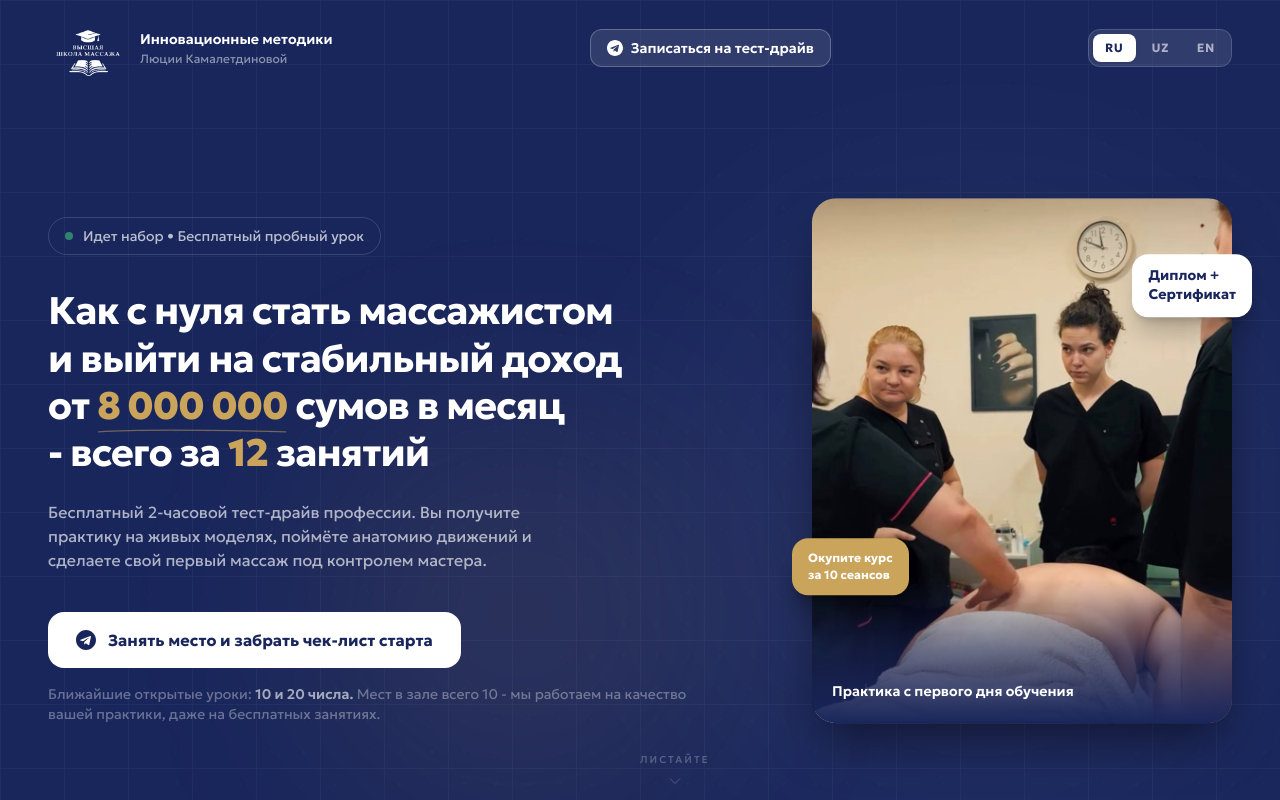
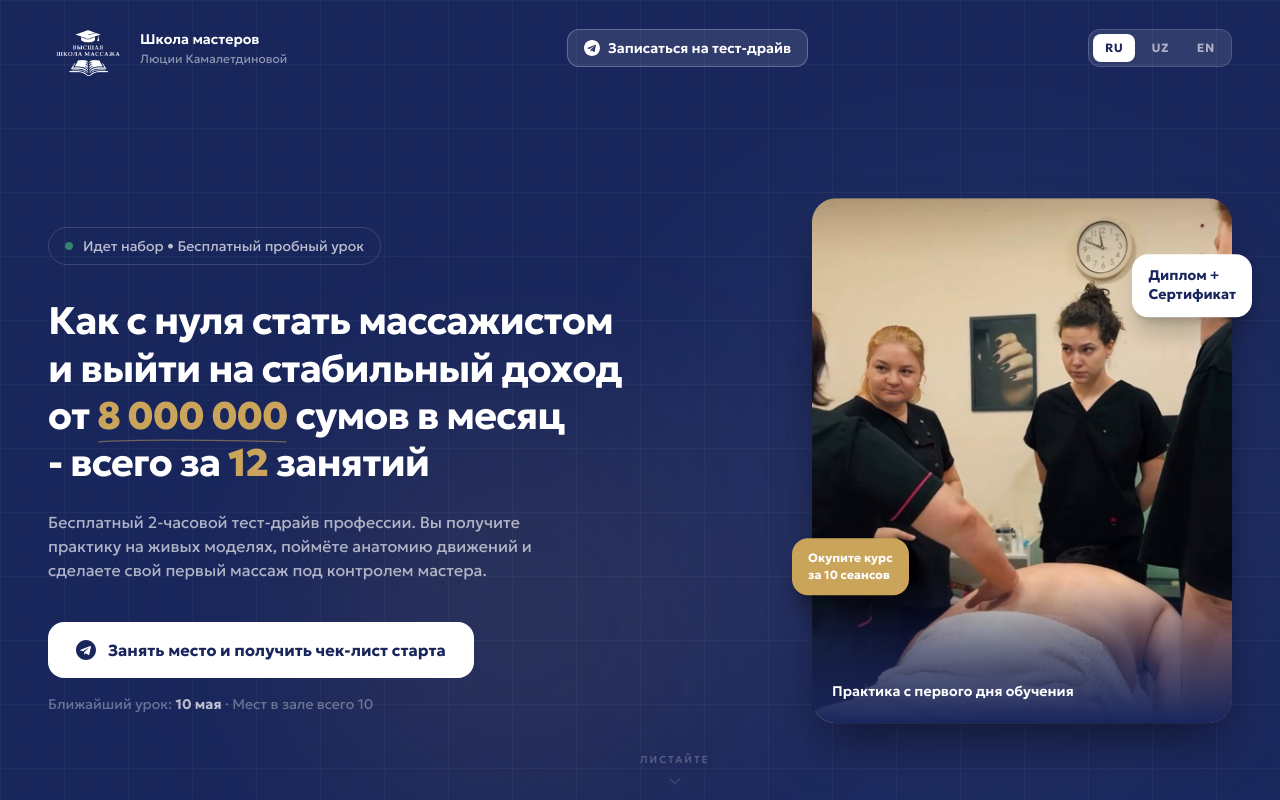
Before and after one commit to daolongfupro-prog/school-site2, a React (Vite) app: page / in a window 1280 px wide. Shown: the top 800 px of the page. Built offline with nearby package versions, Linux system fonts and the light colour scheme.

Commit message:
Динамические даты уроков, инициалы в отзывах, выделение сумм, 6 мест, кнопки унифицированы

```diff
--- a/src/components/FinalCTA.jsx
+++ b/src/components/FinalCTA.jsx
@@ -1,6 +1,7 @@
 import { useRef } from 'react'
 import { motion, useInView } from 'framer-motion'
 import { useLanguage } from '../context/LanguageContext'
+import { getNextLessonDate } from '../utils/lessonDate'
 
 const TG = 'https://t.me/YOUR_BOT_HERE'
 
@@ -38,7 +39,7 @@ export default function FinalCTA() {
             className="w-2.5 h-2.5 rounded-full bg-red-400"
           />
           <span className="text-white/80 text-sm font-medium">
-            {c.spots} <span className="text-white font-bold">{c.spotsNum}</span> {c.spotsRight}
+            {c.spots} <span className="text-white font-bold">{c.spotsNum}</span> · урок <span className="text-white font-bold">{getNextLessonDate()}</span>
           </span>
         </motion.div>
 
@@ -84,26 +85,6 @@ export default function FinalCTA() {
           </div>
         </motion.div>
 
-        {/* Schedule */}
-        <motion.div
-          initial={{ opacity: 0, y: 16 }}
-          animate={inView ? { opacity: 1, y: 0 } : {}}
-          transition={{ duration: 0.5, delay: 0.35 }}
-          className="flex flex-col sm:flex-row gap-3 justify-center mb-10"
-        >
-          {c.slots.map((slot) => (
-            <div
-              key={slot}
-              className="bg-white/8 border border-white/15 rounded-xl px-5 py-3 flex items-center gap-3"
-            >
-              <svg className="w-4 h-4 text-white/40" fill="none" stroke="currentColor" viewBox="0 0 24 24">
-                <path strokeLinecap="round" strokeLinejoin="round" strokeWidth={2} d="M8 7V3m8 4V3m-9 8h10M5 21h14a2 2 0 002-2V7a2 2 0 00-2-2H5a2 2 0 00-2 2v12a2 2 0 002 2z" />
-              </svg>
-              <span className="text-white/70 text-sm font-medium">{slot}</span>
-            </div>
-          ))}
-        </motion.div>
-
         {/* Main CTA */}
         <motion.div
           initial={{ opacity: 0, y: 20 }}
--- a/src/components/Hero.jsx
+++ b/src/components/Hero.jsx
@@ -1,5 +1,6 @@
 import { motion } from 'framer-motion'
 import { useLanguage } from '../context/LanguageContext'
+import { getNextLessonDate } from '../utils/lessonDate'
 
 const TG = 'https://t.me/YOUR_BOT_HERE'
 
@@ -110,7 +111,7 @@ export default function Hero() {
 
             <motion.p variants={fadeUp} className="text-white/35 text-sm mt-4">
               {h.spotsLeft}{' '}
-              <span className="text-white/60 font-semibold">{h.spots}</span>
+              <span className="text-white/70 font-bold">{getNextLessonDate()}</span>
               {' '}{h.spotsRight}
             </motion.p>
           </motion.div>
--- a/src/components/Results.jsx
+++ b/src/components/Results.jsx
@@ -3,6 +3,19 @@ import { motion, useInView } from 'framer-motion'
 import { useLanguage } from '../context/LanguageContext'
 
 const TG = 'https://t.me/YOUR_BOT_HERE'
+
+function HighlightMoney({ text }) {
+  const parts = text.split(/(\d[\d\s]*000\s+сум)/)
+  return (
+    <>
+      {parts.map((part, i) =>
+        /\d[\d\s]*000\s+сум/.test(part)
+          ? <strong key={i} style={{ color: '#c9a45a' }} className="font-black">{part}</strong>
+          : part
+      )}
+    </>
+  )
+}
 
 const icons = [
   <svg key="0" className="w-6 h-6" fill="none" stroke="currentColor" viewBox="0 0 24 24">
@@ -84,7 +97,7 @@ export default function Results() {
                 {item.title}
               </h3>
               <p className={`text-[15px] leading-relaxed relative z-10 ${item.highlight ? 'text-white/70' : 'text-gray-500'}`}>
-                {item.text}
+                {item.highlight ? <HighlightMoney text={item.text} /> : item.text}
               </p>
               {item.subtext && (
                 <p className={`mt-3 text-[14px] font-semibold leading-snug relative z-10 ${item.highlight ? 'text-white/90' : 'text-navy/75'}`}>
--- a/src/components/Testimonials.jsx
+++ b/src/components/Testimonials.jsx
@@ -2,8 +2,15 @@ import { useRef } from 'react'
 import { motion, useInView } from 'framer-motion'
 import { useLanguage } from '../context/LanguageContext'
 
+const AVATARS = [
+  { initials: 'Н',  bg: '#e9e0f5', color: '#6d3fa0' },
+  { initials: 'А',  bg: '#ddeeff', color: '#1a5fa8' },
+  { initials: 'НГ', bg: '#d4f0ee', color: '#1a7a70' },
+]
+
 function TestimonialCard({ item, index }) {
   const { t } = useLanguage()
+  const av = AVATARS[index] ?? AVATARS[0]
   return (
     <motion.div
       initial={{ opacity: 0, y: 30 }}
@@ -25,10 +32,11 @@ function TestimonialCard({ item, index }) {
       </div>
       <p className="text-gray-600 leading-relaxed text-[15px] mb-6 italic">«{item.text}»</p>
       <div className="flex items-center gap-3 pt-4 border-t border-gray-50">
-        <div className="w-10 h-10 rounded-full bg-navy/10 flex items-center justify-center flex-shrink-0">
-          <svg className="w-5 h-5 text-navy/40" fill="none" stroke="currentColor" viewBox="0 0 24 24">
-            <path strokeLinecap="round" strokeLinejoin="round" strokeWidth={1.5} d="M16 7a4 4 0 11-8 0 4 4 0 018 0zM12 14a7 7 0 00-7 7h14a7 7 0 00-7-7z" />
-          </svg>
+        <div
+          className="w-10 h-10 rounded-full flex items-center justify-center flex-shrink-0 text-sm font-bold"
+          style={{ background: av.bg, color: av.color }}
+        >
+          {av.initials}
         </div>
         <div>
           <p className="text-navy font-semibold text-sm">{item.name}</p>
--- a/src/translations.js
+++ b/src/translations.js
@@ -1,7 +1,7 @@
 const translations = {
   ru: {
     header: {
-      tagline1: 'Инновационные методики',
+      tagline1: 'Школа мастеров',
       tagline2: 'Люции Камалетдиновой',
       cta: 'Записаться на тест-драйв',
       ctaMobile: 'Записаться',
@@ -10,10 +10,9 @@ const translations = {
       badge: 'Идет набор • Бесплатный пробный урок',
       h1: ['Как с нуля стать массажистом', 'и выйти на стабильный доход', 'от 8 000 000 сумов в месяц', '- всего за 12 занятий'],
       sub: 'Бесплатный 2-часовой тест-драйв профессии. Вы получите практику на живых моделях, поймёте анатомию движений и сделаете свой первый массаж под контролем мастера.',
-      cta: 'Занять место и забрать чек-лист старта',
-      spotsLeft: 'Ближайшие открытые уроки:',
-      spots: '10 и 20 числа.',
-      spotsRight: 'Мест в зале всего 10 - мы работаем на качество вашей практики, даже на бесплатных занятиях.',
+      cta: 'Занять место и получить чек-лист старта',
+      spotsLeft: 'Ближайший урок:',
+      spotsRight: '· Мест в зале всего 10',
       photoName: 'Практика с первого дня обучения',
       photoRole: '',
       badgeWhite: 'Диплом +\nСертификат',
@@ -60,7 +59,7 @@ const translations = {
       roomSub: 'Это не маркетинговый приём - маленькая группа позволяет Люции поработать с каждым лично',
       timesLabel: '2 раза в месяц',
       timesValue: '10:00 и 16:00',
-      cta: 'Занять место на ближайшем уроке',
+      cta: 'Занять место и получить чек-лист старта',
     },
     teacher: {
       tag: 'Преподаватель',
@@ -91,7 +90,7 @@ const translations = {
       priceLabel: 'за один сеанс',
       bridgeTitle: 'Всё это начинается с одного вечера.',
       bridgeSub: 'Приходите на бесплатный урок - и сами решите, ваша это профессия или нет.',
-      cta: 'Попробовать бесплатно - занять место на уроке',
+      cta: 'Занять место и получить чек-лист старта',
     },
     testimonials: {
       tag: 'Отзывы студентов',
@@ -120,18 +119,18 @@ const translations = {
     },
     finalCta: {
       spots: 'Осталось',
-      spotsNum: '10 мест из 10',
+      spotsNum: '6 мест',
       spotsRight: 'на ближайший урок',
-      title: 'Ваш следующий шаг - один вечер',
-      subtitle: 'Не покупайте курс вслепую. Просто придите и попробуйте профессию руками - бесплатно.',
+      title: 'Сделайте первый шаг к доходу в 8 000 000 сум',
+      subtitle: 'Не покупайте курс вслепую. Просто придите и попробуйте профессию руками - это бесплатно.',
       includedLabel: 'При регистрации вы получаете:',
       included: [
-        'Место на 2-часовом практическом уроке - бесплатно',
-        'Руководство «Профессия-Антикризис: 7 причин + чек-лист старта» - сразу после регистрации',
+        'Место на 2-часовом практическом уроке - бесплатно.',
+        'Руководство «Профессия-Антикризис: 7 причин + чек-лист старта с нуля» - сразу после регистрации.',
       ],
       slots: ['Дата · 10:00', 'Дата · 16:00'],
-      cta: 'Занять место и получить руководство',
-      finePrint: 'Регистрация через Telegram · Без предоплаты - просто подтвердите присутствие',
+      cta: 'Занять место и получить чек-лист старта',
+      finePrint: 'Регистрация через Telegram • Просто подтвердите присутствие и выберете время утро или вечер.',
     },
     footer: {
       brandName: 'Высшая Школа Массажа',
--- /dev/null
+++ b/src/utils/lessonDate.js
@@ -0,0 +1,24 @@
+const MONTHS = [
+  'января','февраля','марта','апреля','мая','июня',
+  'июля','августа','сентября','октября','ноября','декабря',
+]
+
+export function getNextLessonDate() {
+  const now = new Date()
+  const day = now.getDate()
+
+  let lessonDay, monthIndex
+
+  if (day <= 10) {
+    lessonDay = 10
+    monthIndex = now.getMonth()
+  } else if (day <= 20) {
+    lessonDay = 20
+    monthIndex = now.getMonth()
+  } else {
+    lessonDay = 10
+    monthIndex = (now.getMonth() + 1) % 12
+  }
+
+  return `${lessonDay} ${MONTHS[monthIndex]}`
+}
```
